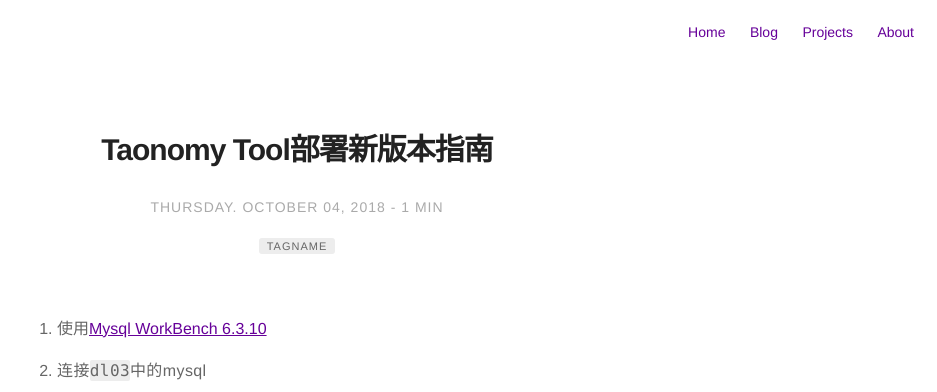
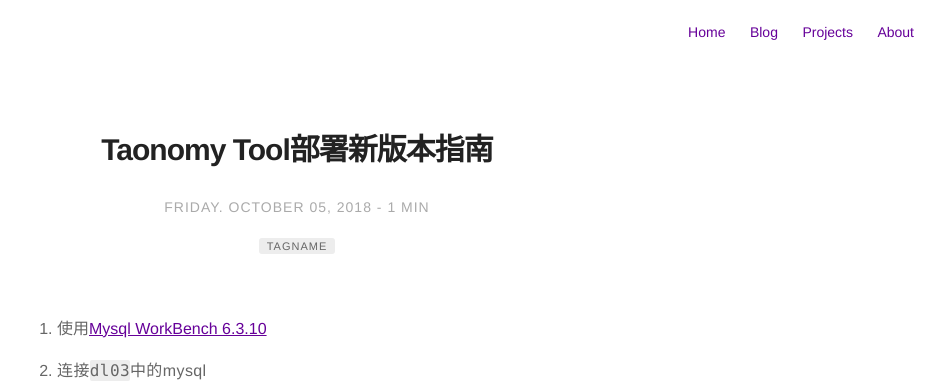
Before and after one commit to dawsonlee1790/dawsonlee1790.github.io, a Jekyll site: the page built from _posts/2018-10-4-Taonomy Tool部署新版本指南.md, in a window 1280 px wide and 900 px high. Shown: the top 392 px of the window, without its empty margins (343-1280 px from the left). Built offline with Jekyll 4.4.1, drawn with Linux system fonts in a browser that asks for light colours; comment, search, counter and statistics services are not loaded; some of the changed lines change nothing that is shown.

Commit message:
发布新文章《Taonomy Tool部署新版本指南》

```diff
--- a/_posts/2018-10-4-Taonomy Tool部署新版本指南.md
+++ b/_posts/2018-10-4-Taonomy Tool部署新版本指南.md
@@ -8,7 +8,7 @@
 headerImage: false
 
 title: "Taonomy Tool部署新版本指南"
-date: 2018-10-4
+date: 2018-10-5
 author: dawsonlee
 tag:
 - tagName
@@ -16,9 +16,10 @@
 ---
 
   [1]: https://dev.mysql.com/downloads/workbench/
-  [2]: /assets/posts/2018-10-4-Taonomy Tool部署新版本指南/connectdl03.png
-  [3]: /assets/posts/2018-10-4-Taonomy Tool部署新版本指南/tag.png
-  [4]: /assets/posts/2018-10-4-Taonomy Tool部署新版本指南/ducks.png
+  [2]: /assets/projects/2018-10-4-Taonomy Tool部署新版本指南/connectdl03.png
+  [3]: /assets/projects/2018-10-4-Taonomy Tool部署新版本指南/tag.png
+  [4]: /assets/projects/2018-10-4-Taonomy Tool部署新版本指南/ducks.png
+  [5]: /assets/projects/2018-10-4-Taonomy Tool部署新版本指南/taxonomyDB.png
 
 
 1. 使用[Mysql WorkBench 6.3.10][1]
@@ -54,3 +55,13 @@
     使用命令部署新的版本(下面的命令我有些记不太清楚,如果报错,可以按箭头上去查看我之前的类似操作)
 
         $ sudo docker run -itd --net=host dawsonlee1790/taxonomy:3.0
+
+#### 附录
+
+* 新功能Demo视频
+
+<iframe width="560" height="315" src="https://www.youtube.com/embed/DkWoS2SHtFM?rel=0" frameborder="0" allow="autoplay; encrypted-media" allowfullscreen></iframe>
+
+* 数据库ER图
+
+    ![taxonomyDB][5]
```
Also changed, not shown: assets/projects/2018-10-4-Taonomy Tool部署新版本指南/chart.png (renamed from assets/posts/2018-10-4-Taonomy Tool部署新版本指南/chart.png), assets/projects/2018-10-4-Taonomy Tool部署新版本指南/connectdl03.png (renamed from assets/posts/2018-10-4-Taonomy Tool部署新版本指南/connectdl03.png), assets/projects/2018-10-4-Taonomy Tool部署新版本指南/ducks.png (renamed from assets/posts/2018-10-4-Taonomy Tool部署新版本指南/ducks.png), assets/projects/2018-10-4-Taonomy Tool部署新版本指南/tag.png (renamed from assets/posts/2018-10-4-Taonomy Tool部署新版本指南/tag.png), assets/projects/2018-10-4-Taonomy Tool部署新版本指南/taxonomyDB.png (added).
